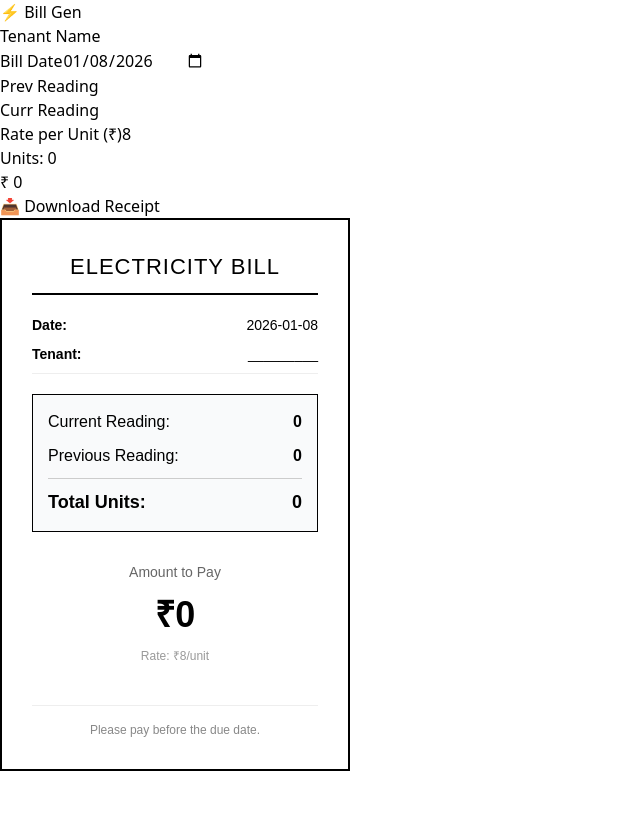
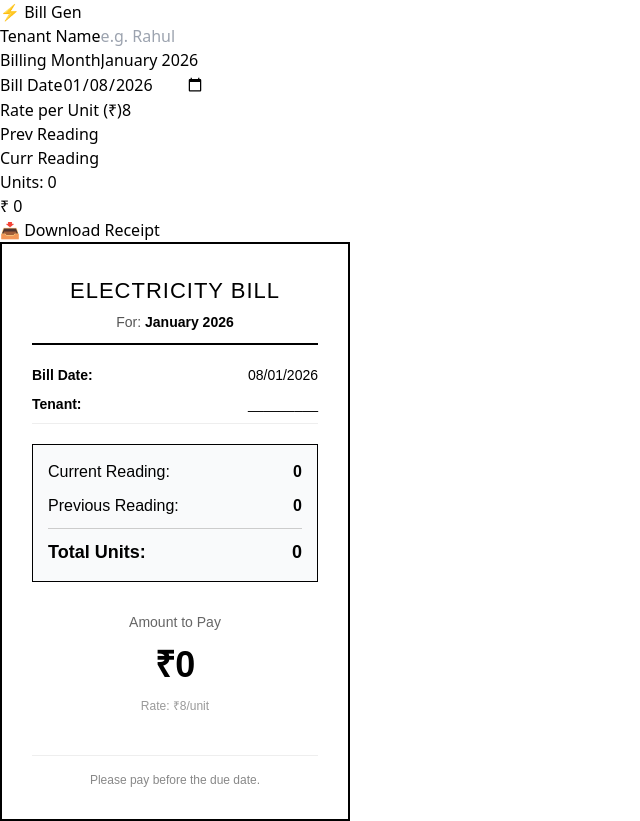
Before and after one commit to Uday-S-Rathore/bill-generator, a React (Vite) app: page / in a window 1280 px wide. Shown: the whole page, without its empty margins (0-640 px from the left). Before the commit the page ends 800 px from the top, so only its background shows below. Built offline with nearby package versions, Linux system fonts and the light colour scheme.

Commit message:
Complete reset to bulletproof version

```diff
--- a/src/App.jsx
+++ b/src/App.jsx
@@ -6,10 +6,11 @@ import html2canvas from 'html2canvas';
 function App() {
   const [data, setData] = useState({
     tenantName: '',
+    billMonth: new Date().toLocaleString('default', { month: 'long', year: 'numeric' }), // Default: "January 2026"
+    billDate: new Date().toISOString().split('T')[0], // Default: Today (YYYY-MM-DD)
     prevReading: '',
     currReading: '',
-    rate: 8,
-    billDate: new Date().toISOString().split('T')[0]
+    rate: 8
   });
 
   const receiptRef = useRef(null);
@@ -26,6 +27,8 @@ function App() {
           backgroundColor: "#ffffff",
           useCORS: true,
           logging: false,
+          width: receiptRef.current.offsetWidth,
+          height: receiptRef.current.offsetHeight
         });
 
         const link = document.createElement('a');
@@ -55,7 +58,7 @@ function App() {
         </div>
 
         {/* Right Side: Preview */}
-        <div className="w-full md:w-1/2 flex justify-center bg-gray-200 p-4 rounded-xl border border-gray-300">
+        <div className="w-full md:w-1/2 flex justify-center bg-gray-200 p-4 rounded-xl border border-gray-300 overflow-auto">
           <BillTemplate data={data} ref={receiptRef} />
         </div>
       </div>
--- a/src/components/BillForm.jsx
+++ b/src/components/BillForm.jsx
@@ -5,14 +5,46 @@ const BillForm = ({ data, handleChange }) => {
   return (
     <div className="bg-white p-6 shadow-lg rounded-xl">
       <div className="space-y-4">
-        <div>
-          <label className="block text-sm font-medium text-gray-700 mb-1">Tenant Name</label>
-          <input type="text" name="tenantName" value={data.tenantName} onChange={handleChange} className="w-full p-3 border border-gray-300 rounded-lg outline-none focus:ring-2 focus:ring-blue-500" />
+
+        {/* Row 1: Tenant & Month */}
+        <div className="grid grid-cols-2 gap-4">
+            <div>
+            <label className="block text-sm font-medium text-gray-700 mb-1">Tenant Name</label>
+            <input
+                type="text"
+                name="tenantName"
+                value={data.tenantName}
+                onChange={handleChange}
+                placeholder="e.g. Rahul"
+                className="w-full p-3 border border-gray-300 rounded-lg outline-none focus:ring-2 focus:ring-blue-500"
+            />
+            </div>
+            <div>
+            <label className="block text-sm font-medium text-gray-700 mb-1">Billing Month</label>
+            <input
+                type="text"
+                name="billMonth"
+                value={data.billMonth}
+                onChange={handleChange}
+                placeholder="e.g. Jan 2026"
+                className="w-full p-3 border border-gray-300 rounded-lg outline-none focus:ring-2 focus:ring-blue-500"
+            />
+            </div>
         </div>
-        <div>
-          <label className="block text-sm font-medium text-gray-700 mb-1">Bill Date</label>
-          <input type="date" name="billDate" value={data.billDate} onChange={handleChange} className="w-full p-3 border border-gray-300 rounded-lg" />
+
+        {/* Row 2: Date & Rate */}
+        <div className="grid grid-cols-2 gap-4">
+            <div>
+            <label className="block text-sm font-medium text-gray-700 mb-1">Bill Date</label>
+            <input type="date" name="billDate" value={data.billDate} onChange={handleChange} className="w-full p-3 border border-gray-300 rounded-lg" />
+            </div>
+            <div>
+            <label className="block text-sm font-medium text-gray-700 mb-1">Rate per Unit (₹)</label>
+            <input type="number" name="rate" value={data.rate} onChange={handleChange} className="w-full p-3 border border-gray-300 rounded-lg" />
+            </div>
         </div>
+
+        {/* Row 3: Readings */}
         <div className="grid grid-cols-2 gap-4">
           <div>
             <label className="block text-sm font-medium text-gray-700 mb-1">Prev Reading</label>
@@ -23,11 +55,9 @@ const BillForm = ({ data, handleChange }) => {
             <input type="number" name="currReading" value={data.currReading} onChange={handleChange} className="w-full p-3 border border-gray-300 rounded-lg font-mono" />
           </div>
         </div>
-        <div>
-          <label className="block text-sm font-medium text-gray-700 mb-1">Rate per Unit (₹)</label>
-          <input type="number" name="rate" value={data.rate} onChange={handleChange} className="w-full p-3 border border-gray-300 rounded-lg" />
-        </div>
-        <div className="bg-blue-50 p-4 rounded-lg text-center border border-blue-100">
+
+        {/* Totals */}
+        <div className="bg-blue-50 p-4 rounded-lg text-center border border-blue-100 mt-2">
           <p className="text-sm text-blue-600 font-medium">Units: {units > 0 ? units : 0}</p>
           <p className="text-3xl font-bold text-blue-800">₹ {totalAmount > 0 ? totalAmount : 0}</p>
         </div>
--- a/src/components/BillTemplate.jsx
+++ b/src/components/BillTemplate.jsx
@@ -5,7 +5,15 @@ const BillTemplate = React.forwardRef(({ data }, ref) => {
   const totalAmount = units * Number(data.rate);
   const formatNumber = (num) => new Intl.NumberFormat('en-IN').format(num);
 
+  // Helper to change 2026-01-09 -> 09/01/2026
+  const formatDate = (dateString) => {
+    if (!dateString) return '';
+    const [year, month, day] = dateString.split('-');
+    return `${day}/${month}/${year}`;
+  };
+
   return (
+    <div className="flex justify-center mt-4 mb-20">
       <div
         ref={ref}
         style={{
@@ -20,17 +28,23 @@ const BillTemplate = React.forwardRef(({ data }, ref) => {
         {/* Header */}
         <div style={{ textAlign: 'center', borderBottom: '2px solid #000', paddingBottom: '10px', marginBottom: '20px' }}>
           <h2 style={{ margin: 0, fontSize: '22px', textTransform: 'uppercase', letterSpacing: '1px' }}>Electricity Bill</h2>
+          {/* New Month Field */}
+          <p style={{ margin: '5px 0 0 0', fontSize: '14px', color: '#555' }}>
+             For: <span style={{ fontWeight: 'bold', color: '#000' }}>{data.billMonth}</span>
+          </p>
         </div>
 
         {/* Basic Info */}
         <div style={{ marginBottom: '20px', fontSize: '14px' }}>
           <div style={{ display: 'flex', justifyContent: 'space-between', marginBottom: '8px' }}>
-          <span style={{ fontWeight: 'bold' }}>Date:</span>
-          <span>{data.billDate}</span>
+            <span style={{ fontWeight: 'bold' }}>Bill Date:</span>
+            {/* Using the new formatter here */}
+            <span>{formatDate(data.billDate)}</span>
           </div>
           <div style={{ display: 'flex', justifyContent: 'space-between', borderBottom: '1px solid #eee', paddingBottom: '8px' }}>
             <span style={{ fontWeight: 'bold' }}>Tenant:</span>
-          <span style={{ textTransform: 'uppercase' }}>{data.tenantName || '_________'}</span>
+            {/* Changed to 'capitalize' so it is not all caps */}
+            <span style={{ textTransform: 'capitalize' }}>{data.tenantName || '_________'}</span>
           </div>
         </div>
 
@@ -65,6 +79,7 @@ const BillTemplate = React.forwardRef(({ data }, ref) => {
           Please pay before the due date.
         </div>
       </div>
+    </div>
   );
 });
 
```
Lines whose indentation alone changed are shown as unchanged.
